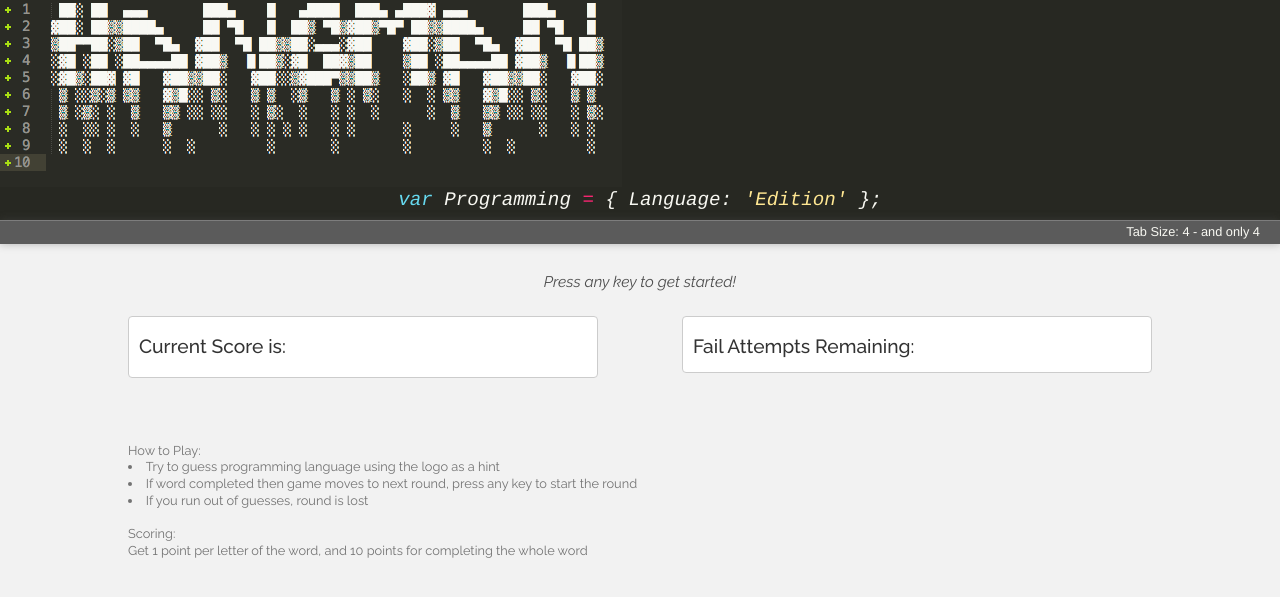
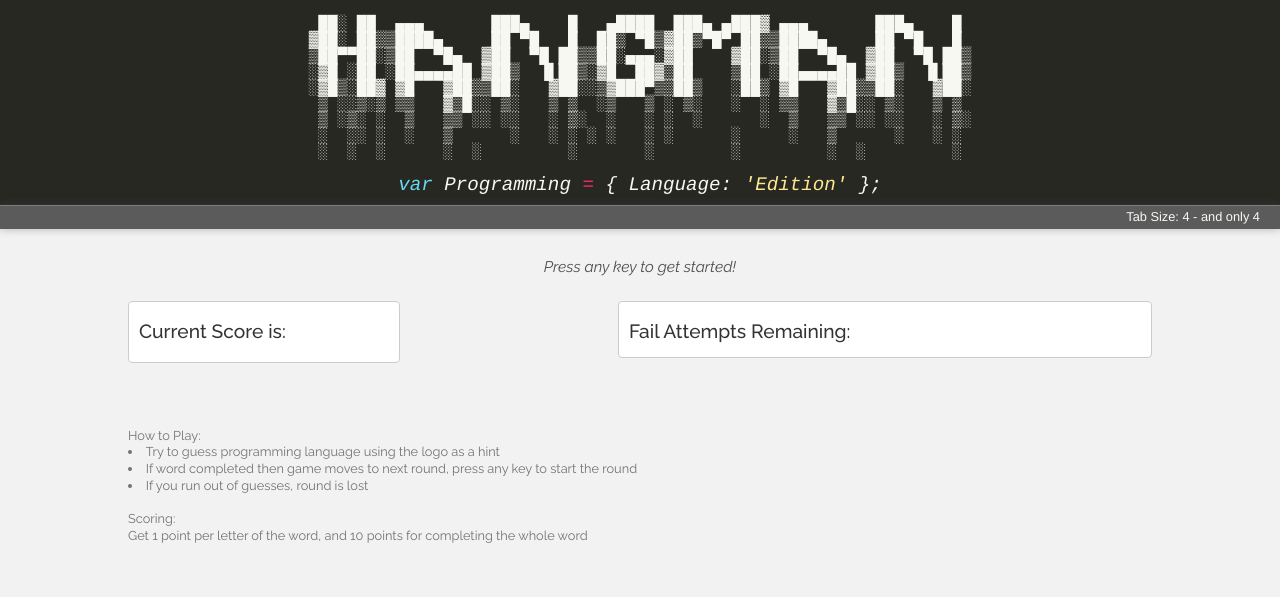
Before and after one commit to Alek-S/week-3-game, a PHP site: page / in a window 1280 px wide. Shown: the top 597 px of the page. Run offline with PHP 8.4, Linux system fonts and the light colour scheme.

Commit message:
ascii header instead of image. Load new for next round right away

```diff
--- a/assets/css/style.css
+++ b/assets/css/style.css
@@ -7,7 +7,12 @@ header{
 	background-color: #272822;
 	padding-bottom: 10px;
 	box-shadow: 0px 0px 8px 0px rgba(82,82,82,0.39);
-	color: #333333;
+	color: #272822;
+}
+pre {
+	font-family: "Courier New", Courier, monospace;
+	text-align: center;
+	color: #F8F8F2;
 }
 h1{
 	font-size: 2.6em;
@@ -63,7 +68,7 @@ h2{
 }
 
 #leftCol{
-	width: 35%;
+	width: 250px;
 	border: 1px solid #cccccc;
 	border-radius: 4px;
 	margin-bottom: 10px;
@@ -73,7 +78,7 @@ h2{
 	background-color: #ffffff;
 }
 #rightCol{
-	width: 35%;
+	width: 40%;
 	border: 1px solid #cccccc;
 	border-radius: 4px;
 	float: right;
@@ -100,6 +105,7 @@ footer{
 	font-size: 1.5em;
 	margin-bottom: 10px;
 	text-align: center;
+	letter-spacing: -5px;
 }
 span{
 	color: #88cc00;
--- a/assets/javascript/game.js
+++ b/assets/javascript/game.js
@@ -59,6 +59,9 @@ var game = {
 		document.getElementById('guessedLetters').innerHTML = ''; //clear wrong guesses
 	},
 	newRound: function(){
+		//update display score
+		document.getElementById('scoreNumber').innerHTML = game.score
+
 		// start a new word but continue game. Resets everything except score
 		this.reset('remaining');
 		this.reset('guessedWrong');
@@ -69,27 +72,10 @@ var game = {
 		wordDiv = ''; //clear variable holding the guesses
 		document.getElementById('remaining').innerHTML = ' '; //clear remaining attempt number
 		document.getElementById('guessedLetters').innerHTML = ' '; //clear wrong guesses
-		//!!FINISH THIS!! - add code to start up on a new word, take it from document.onkeyup function
-	}
-};
-//==END OF GLOBAL VARAIBLES==//
 
-
-//==START OF MAIN KEY PRESS FUNCTION==//
-// Wait for keyboard key to be pressed
-document.onkeyup = function(event){
-
-	//convert key player pressed to lower case so not case sensitive
-	var playerGuess = event.key.toLowerCase();
-	console.log('Pressed: ' + playerGuess);
-
-	//display score
-	document.getElementById('scoreNumber').innerHTML = game.score
-
-	//if no current word...
-	if(game.current === null){
 		// random generate number between 0 and 16, use as index from game.languageList, assign it to game.current
 		game.current =  game.languageList[ Math.floor(Math.random() * 17) ];
+
 		console.log( "Current Word: " + game.current.word);
 
 		//show photo hint for the word
@@ -102,9 +88,29 @@ document.onkeyup = function(event){
 
 		//populate word Div element
 		document.getElementById('word').innerHTML = wordDiv;
+
+	}
+};
+//==END OF GLOBAL VARAIBLES==//
+
+
+//==START OF MAIN KEY PRESS FUNCTION==//
+// Wait for keyboard key to be pressed
+document.onkeyup = function(event){
+
+	//convert key player pressed to lower case so it's not case sensitive
+	var playerGuess = event.key.toLowerCase();
+	console.log('Pressed: ' + playerGuess);
+
+	//display score
+	document.getElementById('scoreNumber').innerHTML = game.score
+
+	//if no current word...
+	if(game.current === null){
+		game.newRound();
 	}
 
-	//display remaing number guesses on site
+	//display remaing number of guesses remaining on website
 	document.getElementById('remaining').innerHTML = game.remaining
 
 	// if still have remaining guesses...
@@ -150,13 +156,12 @@ function incorrect(letter){
 		game.guessedWrong.push(letter);
 
 		// update display in guessedLetters section of the website
-		document.getElementById('guessedLetters').innerHTML = game.guessedWrong
-
+		document.getElementById('guessedLetters').innerHTML = game.guessedWrong;
 		// reduce remaining guesses by one
 		game.remaining--;
 
 		// update display in guessesRemaining section of the website
-		document.getElementById('remaining').innerHTML = game.remaining
+		document.getElementById('remaining').innerHTML = game.remaining;
 	}
 }
 
@@ -169,7 +174,7 @@ function correct(letter){
 		//loop through every index of game.current.word
 		for(var i=0; i < game.current.word.length; i++){
 
-			//if letter is equal to current index of game.current.word
+			//if letter is equal to current index of game.current.word...
 			if( letter === game.current.word[i]){
 
 				//update document.getElementById(i).innerHTML for those indexes with letter
@@ -177,7 +182,7 @@ function correct(letter){
 
 				// add to guessedRight array
 				game.guessedRight.push(letter);
-				console.log(game.guessedRight);
+
 				//add to score
 				game.score++
 			}
--- a/index.html
+++ b/index.html
@@ -13,8 +13,19 @@
 <body>
 
 	<header>
-		<img src="assets/images/hangman-subl.png" height="187" width="622">
-		<!-- <h1>Hangman</h1> -->
+<pre>
+
+ ██░ ██  ▄▄▄       ███▄    █   ▄████  ███▄ ▄███▓ ▄▄▄       ███▄    █
+▓██░ ██▒▒████▄     ██ ▀█   █  ██▒ ▀█▒▓██▒▀█▀ ██▒▒████▄     ██ ▀█   █
+▒██▀▀██░▒██  ▀█▄  ▓██  ▀█ ██▒▒██░▄▄▄░▓██    ▓██░▒██  ▀█▄  ▓██  ▀█ ██▒
+░▓█ ░██ ░██▄▄▄▄██ ▓██▒  ▐▌██▒░▓█  ██▓▒██    ▒██ ░██▄▄▄▄██ ▓██▒  ▐▌██▒
+░▓█▒░██▓ ▓█   ▓██▒▒██░   ▓██░░▒▓███▀▒▒██▒   ░██▒ ▓█   ▓██▒▒██░   ▓██░
+ ▒ ░░▒░▒ ▒▒   ▓▒█░░ ▒░   ▒ ▒  ░▒   ▒ ░ ▒░   ░  ░ ▒▒   ▓▒█░░ ▒░   ▒ ▒
+ ▒ ░▒░ ░  ▒   ▒▒ ░░ ░░   ░ ▒░  ░   ░ ░  ░      ░  ▒   ▒▒ ░░ ░░   ░ ▒░
+ ░  ░░ ░  ░   ▒      ░   ░ ░ ░ ░   ░ ░      ░     ░   ▒      ░   ░ ░
+ ░  ░  ░      ░  ░         ░       ░        ░         ░  ░         ░
+
+</pre>
 		<h2> <font color="#66D9EF">var</font> <font color="#F8F8F2">Programming</font> <font color="#F92672">=</font> <font color="#F8F8F2">{ Language:</font> <font color="#FFE792">'Edition'</font> <font color="#F8F8F2">};</font></h2>
 	</header>
 	<div id="sublimeStatus">Tab Size: 4 - and only 4</div>
```
Also changed, not shown: assets/images/hangman-subl.png (deleted).
